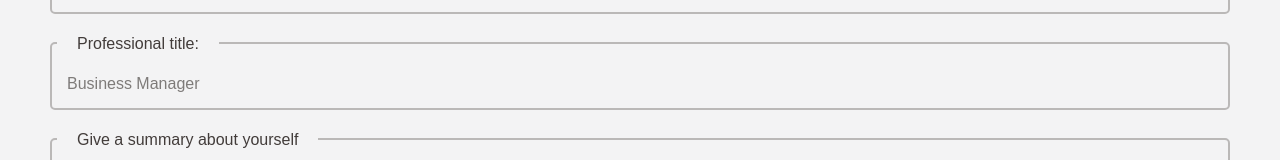
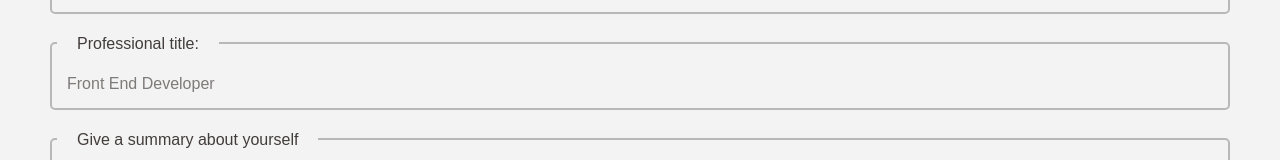
Before and after one commit to ISIKALU01/CV-application, a React (Vite) app: page / in a window 1280 px wide. Shown: the part 494-654 px from the top of the page. Built offline with nearby package versions, Linux system fonts and the light colour scheme.

Commit message:
Edit Placeholders in Editor components

```diff
--- a/src/components/Editors/BasicInfo.jsx
+++ b/src/components/Editors/BasicInfo.jsx
@@ -34,7 +34,7 @@ function BasicInfo(props) {
               type="text"
               name="occupation"
               className="form-input form-input__occupation"
-              placeholder="Business Manager"
+              placeholder="Front End Developer"
               onChange={handleChange}
               value={data.occupation}
             />
--- a/src/components/Editors/ContactInfo.jsx
+++ b/src/components/Editors/ContactInfo.jsx
@@ -22,7 +22,7 @@ function ContactInfo(props){
               type="text"
               name="phoneNumber"
               className="form-input form-input__phone-number"
-              placeholder="081xxxxxxxxx"
+              placeholder="081-0000-0000"
               onChange={handleChange}
               value={data.phoneNumber}
             />
@@ -44,7 +44,7 @@ function ContactInfo(props){
               type="text"
               name="Website"
               className="form-input form-input__website"
-              placeholder="www.site.com"
+              placeholder="github.com"
               onChange={handleChange}
               value={data.website}
             />
--- a/src/components/Editors/EducationInfo.jsx
+++ b/src/components/Editors/EducationInfo.jsx
@@ -162,7 +162,7 @@ function EducationInfo(props){
                 type="text"
                 name="degreeProgram"
                 className="form-input form-input__degree-program"
-                placeholder="Ph.D in Philosophy"
+                placeholder="Bsc in Political Science"
                 value={educInfo.degreeProgram}
                 onChange={handleChange}
                 required
```
